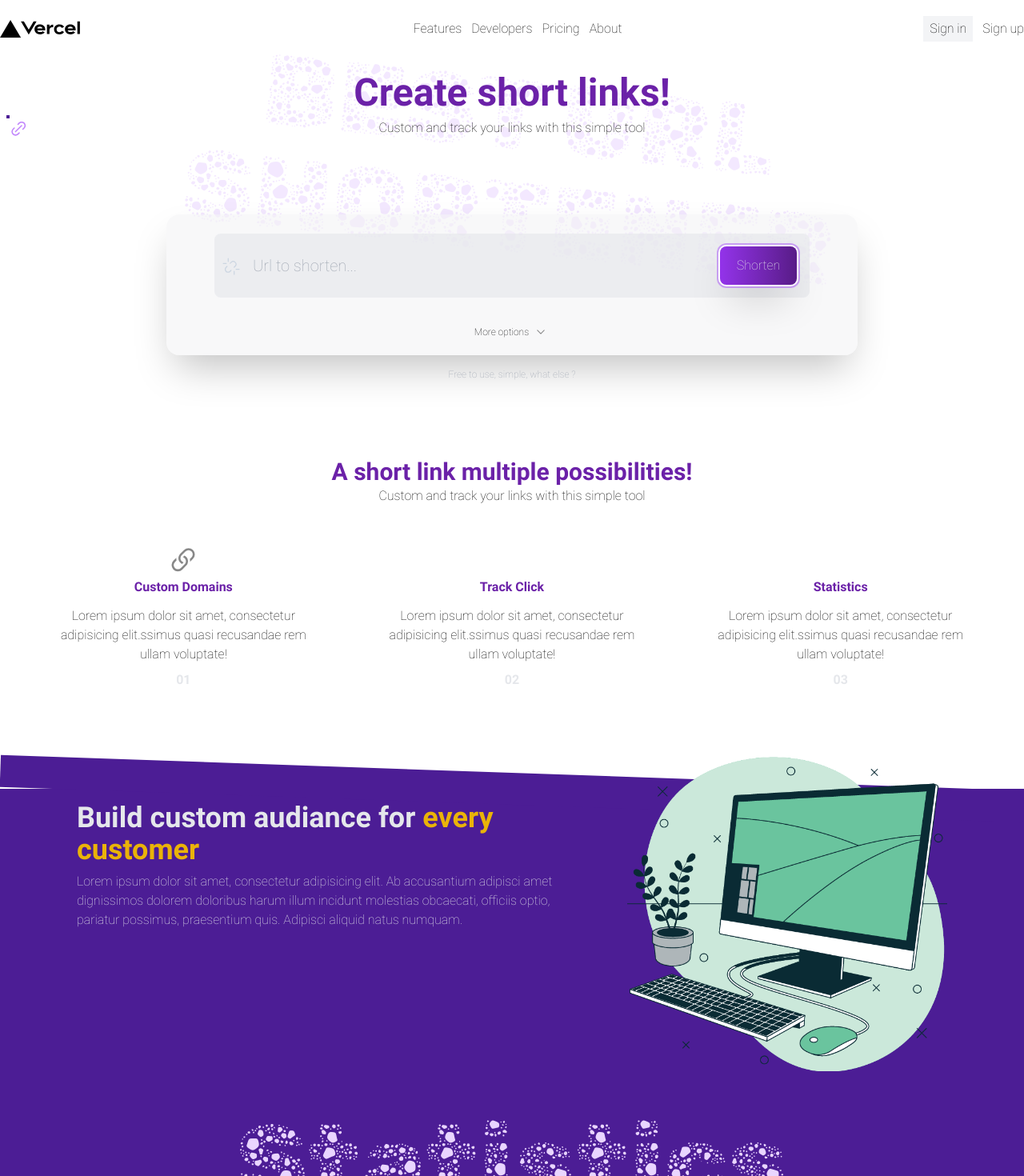
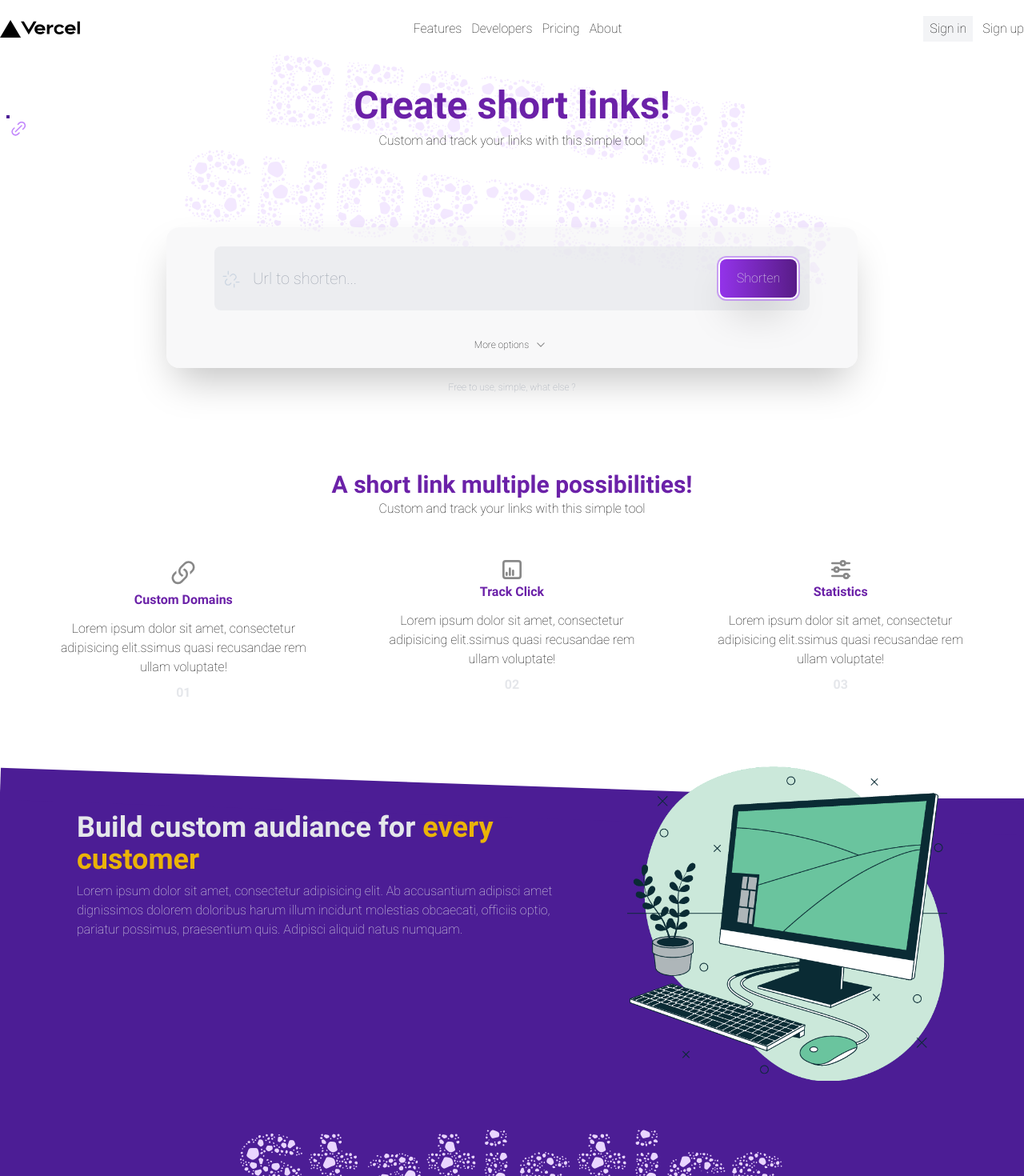
Before and after one commit to rmingon/url-shortener-nextjs, a Next.js app: page / in a window 1280 px wide. Shown: the top 1470 px of the page at 80% size. Built offline with nearby package versions, Linux system fonts and the light colour scheme.

Commit message:
edit hero

```diff
--- a/components/hero.tsx
+++ b/components/hero.tsx
@@ -2,7 +2,7 @@ export default function Hero() {
   return (
     <div className={'px-24 lg:px-52 w-full flex flex-col'}>
       <div className={'text-center flex flex-col w-full items-center mt-10'}>
-        <span className='flex font-roboto-bold text-5xl text-purple-800'>Create short links!</span>
+        <span className='flex font-roboto-bold text-5xl text-purple-800 mt-4'>Create short links!</span>
         <p className='flex font-roboto-thin mt-2'>Custom and track your links with this simple tool</p>
       </div>
       <div className="h-44 mt-24 flex w-full bg-gray-100/[.60] shadow-2xl rounded-2xl flex-col ">
--- a/pages/index.tsx
+++ b/pages/index.tsx
@@ -40,13 +40,13 @@ export default function Home() {
             count={1}
           ></Card>
           <Card
-            svg={'<svg width="42" height="42" viewBox="0 0 24 24"><g fill="none" stroke-linecap="round" stroke-linejoin="round" stroke-width="2"><rect width="18" height="14" x="3" y="5" rx="2"/><path d="M6 8h.01M9 8h.01"/></g></svg>'}
+            svg={'<svg width="32" height="32" viewBox="0 0 24 24"><g fill="none" stroke="#888888" stroke-linecap="round" stroke-linejoin="round" stroke-width="2"><rect width="16" height="16" x="4" y="4" rx="2"/><path d="M7 15v2m3-6v6m3-4v4"/></g></svg>'}
             comment={'Lorem ipsum dolor sit amet, consectetur adipisicing elit.ssimus quasi recusandae rem ullam voluptate!'}
             title={'Track Click'}
             count={2}
           ></Card>
           <Card
-            svg={'<svg width="42" height="42" viewBox="0 0 24 24"><path fill="none"  stroke-linecap="round" stroke-linejoin="round" stroke-width="2" d="M3 12h4l3 8l4-16l3 8h4"/></svg>'}
+            svg={'<svg width="32" height="32" viewBox="0 0 24 24"><g fill="none" stroke="#888888" stroke-linecap="round" stroke-linejoin="round" stroke-width="2"><circle cx="14" cy="6" r="2"/><path d="M4 6h8m4 0h4"/><circle cx="8" cy="12" r="2"/><path d="M4 12h2m4 0h10"/><circle cx="17" cy="18" r="2"/><path d="M4 18h11m4 0h1"/></g></svg>'}
             comment={'Lorem ipsum dolor sit amet, consectetur adipisicing elit.ssimus quasi recusandae rem ullam voluptate!'}
             title={'Statistics'}
             count={3}
@@ -55,7 +55,7 @@ export default function Home() {
       </section>
       <section className="mt-24">
         <div className="bg-violet-900 h-10 rotate-2 mt-12"></div>
-        <div className="bg-violet-900 h-[112] -mt-5 px-24">
+        <div className="bg-violet-900 h-[112] -mt-6 px-24">
           <div className={'flex justify-around'}>
             <div className="z-10 pr-10 mt-4">
               <span className={'font-roboto-bold text-gray-200 text-4xl w-2/3 mt-12'}>
```
